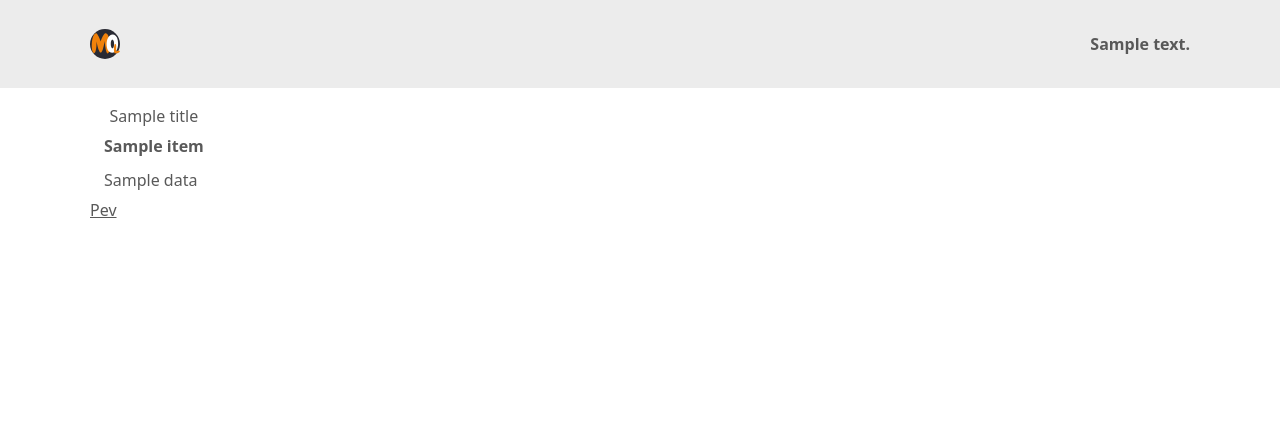
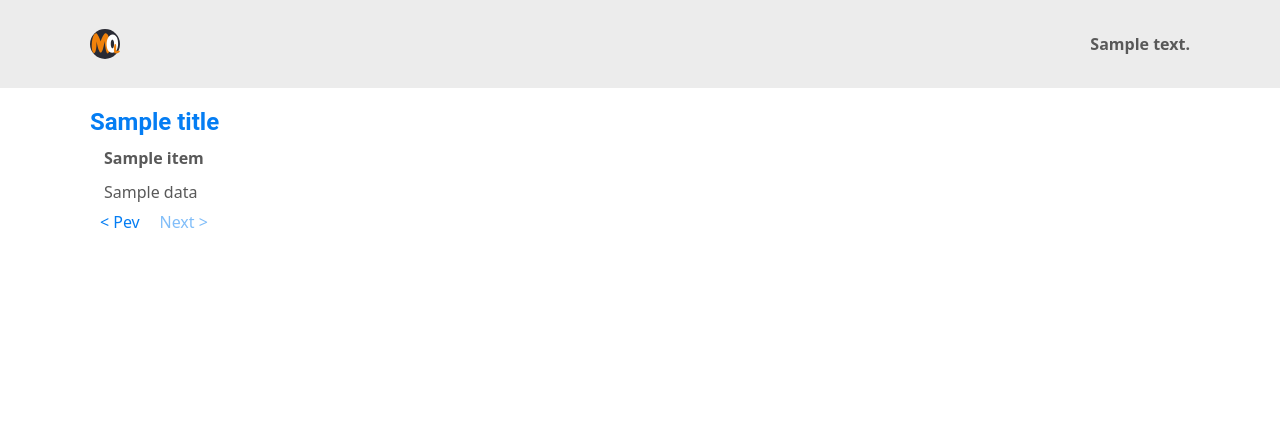
Before and after one commit to Missisol/meteoProject, a Flask app: template app/templates/sensor/sensor_table.html in a window 1280 px wide. Shown: the top 428 px of the page. Run offline with Flask 3, Linux system fonts and the light colour scheme; the template is opened without the code that fills it: most values are stand-ins (such as "Sample title", 1, 10 or a date in 2020).

Commit message:
updated table navigation

```diff
--- /dev/null
+++ b/app/templates/includes/table_nav.html
@@ -0,0 +1,20 @@
+{% if prev_url or next_url%}
+    {% if next_url %}
+    <div class="nav__link">
+        &lt;&nbsp;<a href="{{ next_url }}">Pev</a>
+    </div>
+    {% else %}
+    <div class="nav__inactive">
+        &lt;&nbsp;<span>Pev</span>
+    </div>
+    {% endif %}
+    {% if prev_url %}
+        <div class="nav__link">
+            <a href="{{ prev_url }}">Next</a>&nbsp;&gt;
+        </div>
+    {% else %}
+    <div class="nav__inactive">
+        <span>Next</span>&nbsp;&gt;
+        </div>
+    {% endif %}
+{% endif %}
--- a/app/templates/sensor/sensor_table.html
+++ b/app/templates/sensor/sensor_table.html
@@ -5,16 +5,22 @@
   <link rel="stylesheet" href="{{ url_for('static', filename='css/sensor.css')}}" />
 {% endblock %}
 
-
 {% block content %}
     {% if data %}
         <div class="table-wrapper">
+            <h1 class="table__header">{{ title }}</h1>
             <table class="table">
-        <caption>{{ title }}</caption>
+                <caption class="table__caption">
+                    <nav class="table__nav nav__desktop">
+                        {% include 'includes/table_nav.html' %}
+                    </nav>
+                </caption>
                 <thead>
                     <tr>
                         {% for item in table.th %}
-                <th class="table__cell"><span>{{ item }}</span></th>
+                            <th class="table__cell">
+                                <span>{{ item }}</span>
+                            </th>
                         {% endfor %}
                     </tr>
                 </thead>
@@ -23,24 +29,27 @@
                         <tr>
                             {% for item in table.td %}
                                 {% if item == 'created_at' %}
-                    <td class="table__cell"><span>{{ d[item]|datetimeformat }}</span></td>
+                                    <td class="table__cell">
+                                        <span>{{ d[item]|datetimeformat }}</span>
+                                    </td>
                                 {%  elif item == 'date' %}
-                    <td class="table__cell"><span>{{ d[item]|dateformat }}</span></td>
+                                    <td class="table__cell">
+                                        <span>{{ d[item]|dateformat }}</span>
+                                    </td>
                                 {% else %}
-                    <td class="table__cell"><span>{{ d[item] }}</span></td>
+                                    <td class="table__cell">
+                                        <span>{{ d[item] }}</span>
+                                    </td>
                                 {% endif %}
                             {% endfor %}
+                        </tr>
                     {% endfor %}
                 </tbody>
             </table>
         </div>
-    {% if next_url %}
-        <a href="{{ next_url }}">Pev</a>
-    {% endif %}
-    {% if prev_url %}
-        <a href="{{ prev_url }}">Next</a>
-    {% endif %}
-
+        <nav class="table__nav nav__mobile">
+            {% include 'includes/table_nav.html' %}
+        </nav>
     {% else %}
         <p>No data</p>
     {% endif %}
--- a/config.py
+++ b/config.py
@@ -11,7 +11,7 @@ class Config:
         'sqlite:///' + os.path.join(basedir, 'app.db')
     LANGUAGES = ['ru', 'en']
     TIMEZONE = 'Europe/Moscow'
-    ITEMS_PER_PAGE = 10
+    ITEMS_PER_PAGE = 16
     MQTT_TOPIC_BME280 = '/esp8266/bme280'
     MQTT_TOPIC_DHT22 = '/esp8266/dht22'
     DAYS_RANGE = 11
```
Lines whose indentation alone changed are shown as unchanged.
